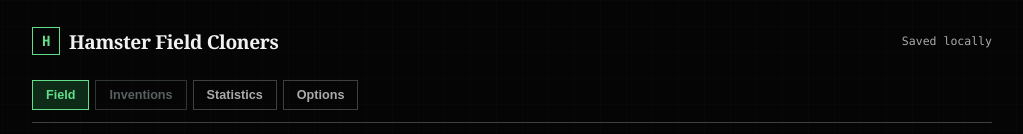
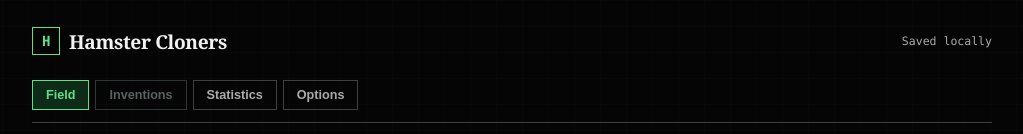
Before and after one commit to LimeMarble/Hamster-Cloners, a React (Vite) app: page / in a window 1280 px wide. Shown: the top 134 px of the page, without its empty margins (128-1151 px from the left). Built offline with nearby package versions, Linux system fonts and the light colour scheme.

Commit message:
Retitled project

```diff
--- a/index.html
+++ b/index.html
@@ -4,7 +4,7 @@
     <meta charset="UTF-8" />
     <link rel="icon" type="image/svg+xml" href="/favicon.svg" />
     <meta name="viewport" content="width=device-width, initial-scale=1.0" />
-    <title>reactapp</title>
+    <title>Hamster Cloners</title>
   </head>
   <body>
     <div id="root"></div>
--- a/package.json
+++ b/package.json
@@ -1,5 +1,5 @@
 {
-  "name": "reactapp",
+  "name": "hamster-cloners",
   "private": true,
   "version": "0.0.0",
   "type": "module",
--- a/src/App.jsx
+++ b/src/App.jsx
@@ -781,9 +781,9 @@ function App() {
   return (
     <main className="game-shell">
       <header className="topbar">
-        <a className="brand" href="#main" aria-label="Hamster Field Cloners home">
+        <a className="brand" href="#main" aria-label="Hamster Cloners home">
           <span className="brand-mark" aria-hidden="true">H</span>
-          <span>Hamster Field Cloners</span>
+          <span>Hamster Cloners</span>
         </a>
         <span className="save-status">Saved locally</span>
       </header>
--- a/src/game/storage.js
+++ b/src/game/storage.js
@@ -13,7 +13,8 @@ import {
   TURNIP_UNLOCK_CROP_COUNT,
 } from './crops.js'
 
-export const SAVE_KEY = 'hamster-field-cloners-save-v1'
+export const SAVE_KEY = 'hamster-cloners-save-v1'
+const LEGACY_SAVE_KEY = 'hamster-field-cloners-save-v1'
 export const SAVE_FORMAT_VERSION = 1
 
 function encodeBase64(value) {
@@ -191,7 +192,9 @@ export function importGame(saveCode) {
 
 export function loadGame() {
   try {
-    const rawSave = window.localStorage.getItem(SAVE_KEY)
+    const rawSave =
+      window.localStorage.getItem(SAVE_KEY) ??
+      window.localStorage.getItem(LEGACY_SAVE_KEY)
 
     if (!rawSave) {
       return createInitialGame()
```
Also changed, not shown: 1 other file (tests, documents, lock files or other folders).
